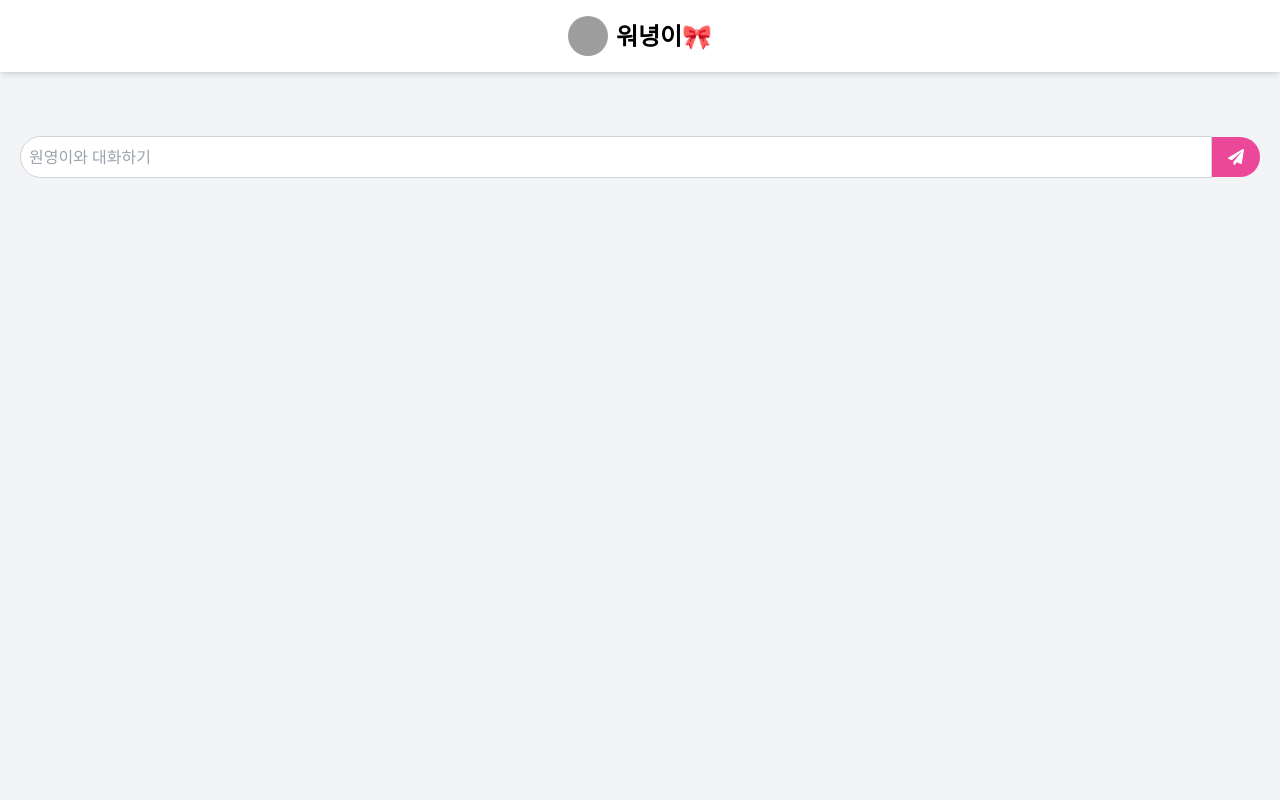
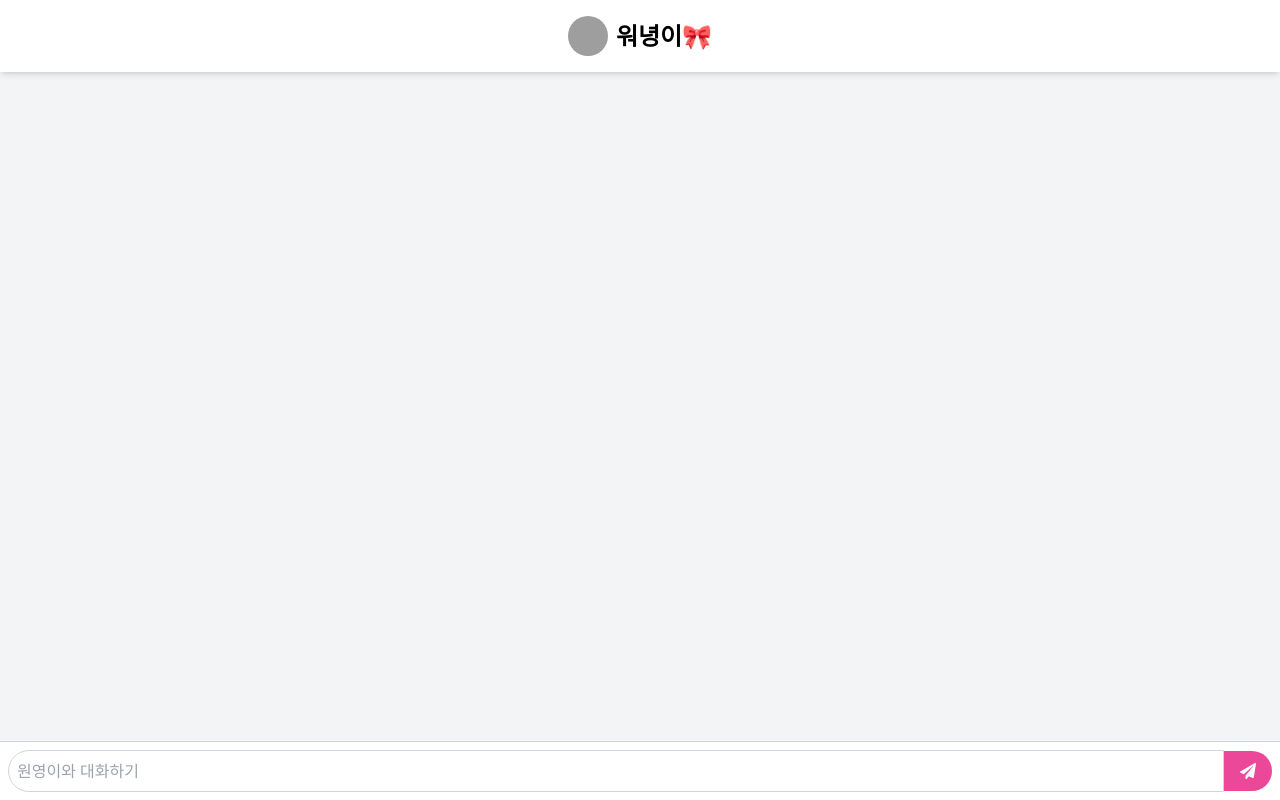
Before and after one commit to myjhye/sago3, a Next.js app: page /wonyoung_sago in a window 1280 px wide. Built offline with nearby package versions, Linux system fonts and the light colour scheme; grey boxes are pictures that could not be loaded.

Commit message:
fix input

```diff
--- a/pages/wonyoung_sago.js
+++ b/pages/wonyoung_sago.js
@@ -16,6 +16,7 @@ export default function WonyoungSago() {
         });
         setLastMessageDate(currentDate);
     }, []);
+
 
     const handleClick = async () => {
         if (question.trim() === '') return;
@@ -46,6 +47,7 @@ export default function WonyoungSago() {
         const json = await res.json();
         setMessages((prevMessages) => [...prevMessages, { type: 'receive', text: json.response, time: currentTime, date: currentDate }]);
         setLoading(false);
+
     };
 
     const handleKeyPress = (event) => {
@@ -111,7 +113,7 @@ export default function WonyoungSago() {
                         </div>
                     )}
                 </div>
-                <div className="flex w-full items-center mb-2">
+                <div className="fixed bottom-0 left-0 right-0 bg-white p-2 border-t border-gray-300 flex w-full items-center z-10">
                     <input
                         type="text"
                         value={question}
```
